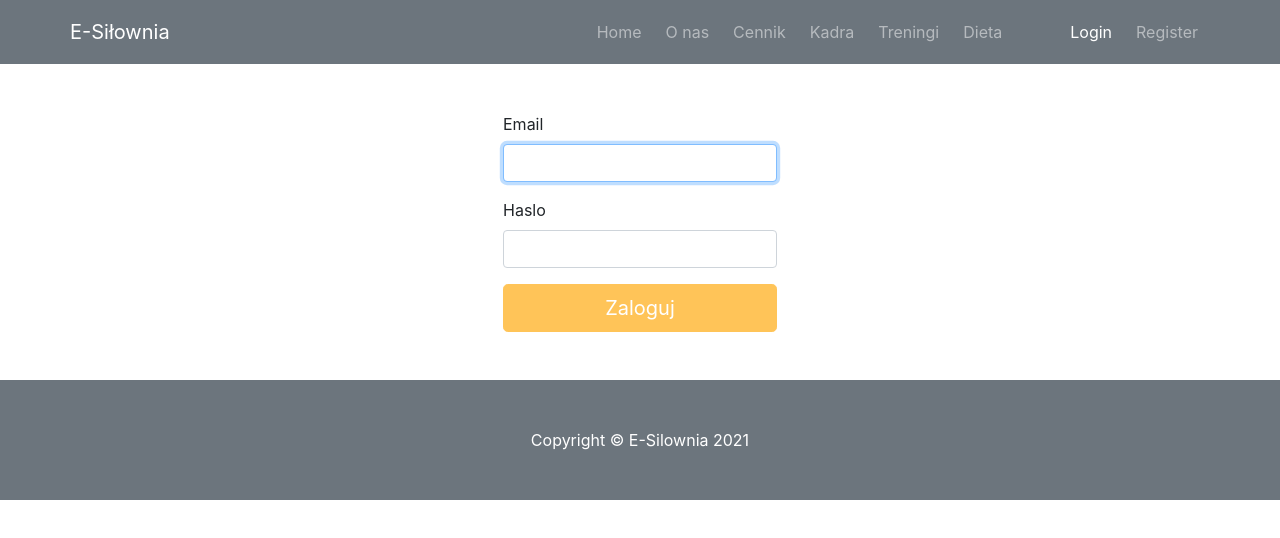
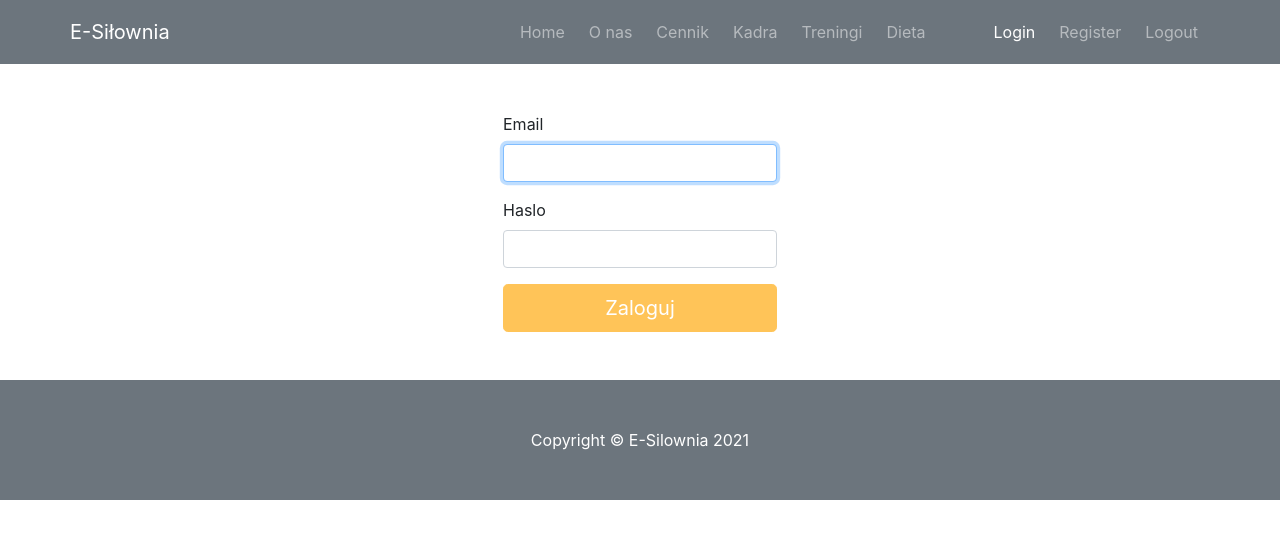
Before and after one commit to panjacob/PGYM-esilownia, a React (Create React App) app in the folder frontend/esilownia/: page /login in a window 1280 px wide. Shown: the top 538 px of the page. Built offline with nearby package versions, Linux system fonts and the light colour scheme; no server answers.

Commit message:
Dodanie logout oraz dodwanie i usuwanie tokenow z przegladarki       przy Logowaniu i Wylogowywyaniu

```diff
--- a/frontend/esilownia/src/components/Login/Login_form.js
+++ b/frontend/esilownia/src/components/Login/Login_form.js
@@ -30,8 +30,12 @@ function Login_form() {
             .then((res) => {
                 console.log(res)
                 console.log(res.data)
-                // localStorage.setItem('access_token', res.data.access_token);
-                // localStorage.setItem('refresh_token', res.data.refresh_token);
+                localStorage.setItem('access_token', res.data.access_token);
+                localStorage.setItem('refresh_token', res.data.refresh_token);
+
+                console.log("Token : " + localStorage.getItem('access_token'))
+                console.log("Token : " + localStorage.getItem('refresh_token'))
+
                 // history.push('/');
                 // window.location.reload();
             });
--- /dev/null
+++ b/frontend/esilownia/src/components/Logout/Logout.js
@@ -0,0 +1,23 @@
+import React, { useEffect } from 'react';
+import axiosInstance from '../Axios/axios';
+import { useHistory } from 'react-router-dom';
+
+export default function SignUp() {
+    const history = useHistory();
+
+    useEffect(() => {
+        const response = axiosInstance.post('auth/revoke-token/', {
+            client_id: 'TUz2wd25Z9hfRbOUr9z3CFEKAc42hJrjsz57sMt6',
+            client_secret:
+                'QpMCaevBW6VRJ42wtJ1Cgqitz0aVuBMJRQFgULMTGYievg572RVlcQoTD6xtaVf4mL6K38Df6tcazzfsxMfaDTEjzbH343kFCItJfJKEa2bcjL0ukufLOsfQCAFx3hTR',
+            token: localStorage.getItem('refresh_token'),
+        });
+        localStorage.removeItem('access_token');
+        localStorage.removeItem('refresh_token');
+        axiosInstance.defaults.headers['Authorization'] = null;
+        console.log("Logout and removed tokens")
+        console.log("Token : " + localStorage.getItem('refresh_token'))
+        //history.push('/login');
+    });
+    return <div>Logout</div>;
+}
--- a/frontend/esilownia/src/components/Template/Header.js
+++ b/frontend/esilownia/src/components/Template/Header.js
@@ -1,6 +1,7 @@
 import React from "react";
 import { Link, withRouter } from "react-router-dom";
 import 'bootstrap/dist/css/bootstrap.min.css';
+import Logout from "../Logout/Logout";
 
 function Header(props) {
   return (
@@ -92,6 +93,16 @@ function Header(props) {
                 </Link>
               </li>
 
+              <li
+                  className={`nav-item m-1 ${
+                      props.location.pathname === "/" ? "active" : ""
+                  }`}
+              >
+                <Link class="nav-link" to="/">
+                  <Logout></Logout>
+                </Link>
+              </li>
+
             </ul>
           </div>
         </div>
```
Also changed, not shown: 1 other file (tests, documents, lock files or other folders).
